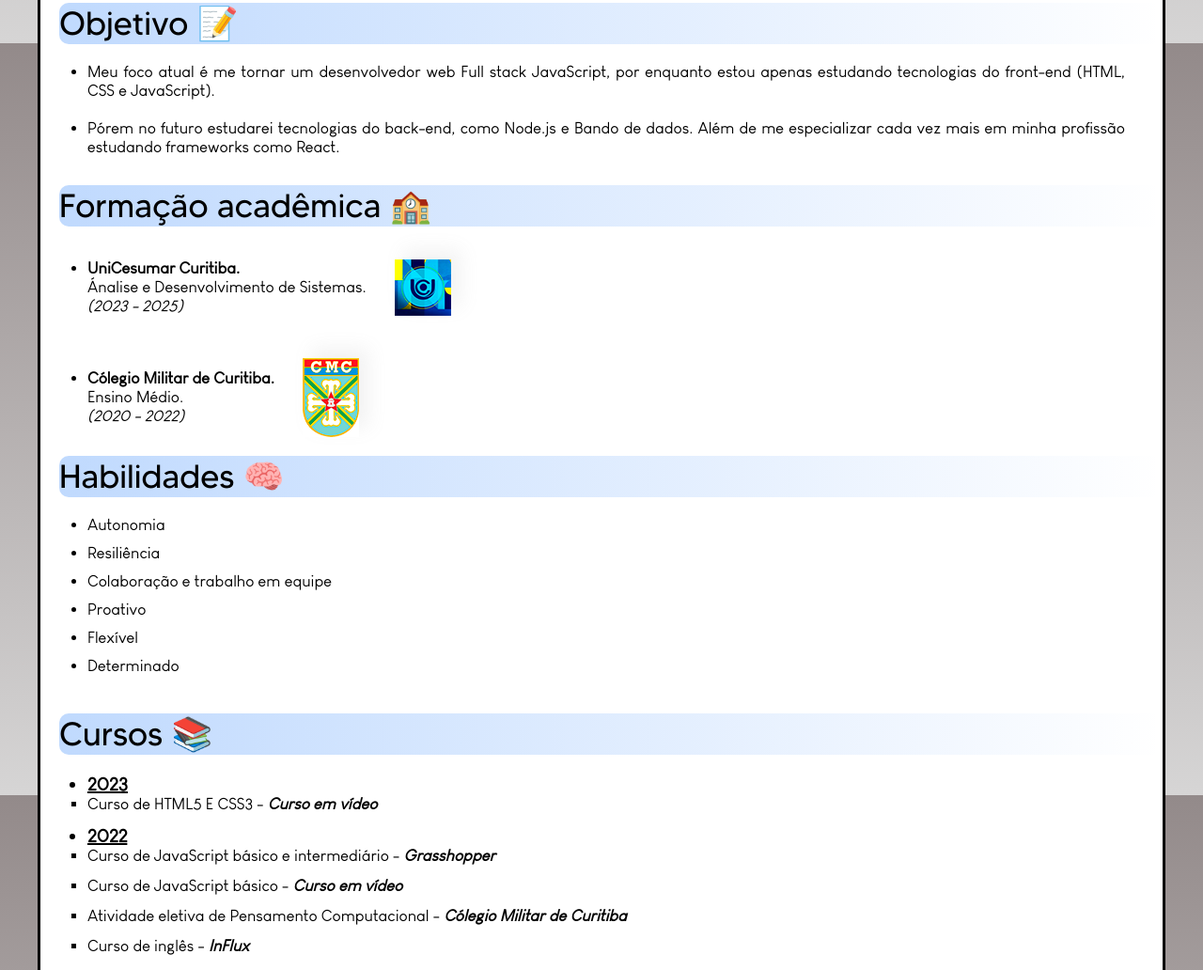
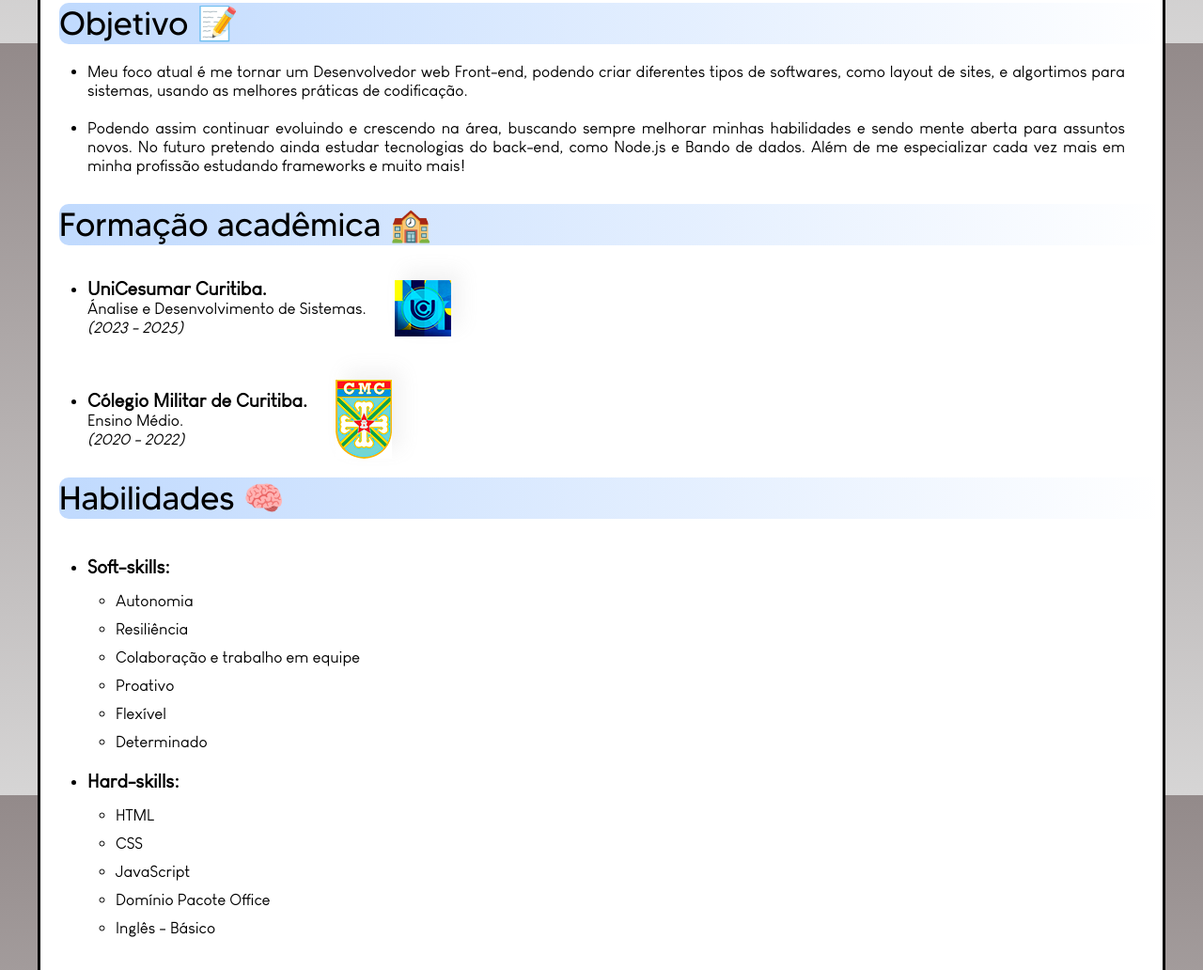
Before and after one commit to fernandokotinda/Site-Pessoal, a plain HTML site: page index.html in a window 1280 px wide. Shown: the part 754-1786 px from the top of the page at 94% size. Drawn offline with Linux system fonts and the light colour scheme.

Commit message:
fixed bug

```diff
--- a/index.html
+++ b/index.html
@@ -30,24 +30,20 @@
             <picture>
                 <img class="foto-perfil" src="fotos/foto de perfil.png" alt="Foto perfil">
             </picture>
-            <p class="perfil">
+            <div class="perfil">
                 <p>Meu nome é <strong>Fernando Kotinda</strong>, tenho 17 anos e moro em Curitiba.</p>
-
                 <p>Sou uma pessoa focada e disciplinada, que está sempre se esforçando para dar o melhor seja lá qual for a situação. Possuo metas e objetivos e irei continuar evoluindo a cada dia para alcança-los!</p>
-
                 <p>Desde os meus 16 anos estudo programação e desde então acabei me apaixonando no mundo da tecnologia.</p>
-
                 <p>Meu foco atual é me tornar um Desenvolvedor de sistemas web, por enquanto estou apenas estudando tecnologias do front-end (HTML, CSS e JavaScript).</p>
-
                 <p>Pretendo continuar sempre estudando conhecendo e aprendendo coisas novas, para que assim então conquiste minha independência financeira, estabilidade, e claro, uma carreira espetacular na área de tecnologia!</p>
-            </p>
+            </div>
         </article>
         <h3 id="objetivo">Objetivo 📝</h3>
         <article>
             <p>
-                <ul class="text" >
-                    <li>Meu foco atual é me tornar um desenvolvedor web Full stack JavaScript, por enquanto estou apenas estudando tecnologias do front-end (HTML, CSS e JavaScript).</li> <br>
-                    <li>Pórem no futuro estudarei tecnologias do back-end, como Node.js e Bando de dados. Além de me especializar cada vez mais em minha profissão estudando frameworks como React.</li>
+                <ul class="text flex" >
+                    <li>Meu foco atual é me tornar um Desenvolvedor web Front-end, podendo criar diferentes tipos de softwares, como layout de sites, e algortimos para sistemas, usando as melhores práticas de codificação.</li>
+                    <li>Podendo assim continuar evoluindo e crescendo na área, buscando sempre melhorar minhas habilidades e sendo mente aberta para assuntos novos. No futuro pretendo ainda estudar tecnologias do back-end, como Node.js e Bando de dados. Além de me especializar cada vez mais em minha profissão estudando frameworks e muito mais!</li>
                 </ul>
             </p>
         </article>
@@ -71,12 +67,28 @@
             <h3 id="habilidades">Habilidades 🧠</h3>
             <article class="text">
                 <ul>
-                    <li class="pad">Autonomia</li>
-                    <li class="pad">Resiliência</li>
-                    <li class="pad">Colaboração e trabalho em equipe</li>
-                    <li class="pad">Proativo</li>
-                    <li class="pad">Flexível</li>
-                    <li class="pad">Determinado</li>
+                    <li class="margin"><strong>Soft-skills:</strong>
+                        <ul class="skills">
+                            <li>Autonomia</li>
+                            <li>Resiliência</li>
+                            <li>Colaboração e trabalho em equipe</li>
+                            <li>Proativo</li>
+                            <li >Flexível</li>
+                            <li>Determinado</li>
+                        </ul>
+                    </li>
+
+
+                    <li class="margin"><strong>Hard-skills:</strong>
+                        <ul class="skills">
+                            <li>HTML</li>
+                            <li>CSS</li>
+                            <li>JavaScript</li>
+                            <li>Domínio Pacote Office</li>
+                            <li>Inglês - Básico</li>
+                        </ul>
+
+                    </li>
                 </ul>
             </article>
             <h3 id="cursos"> Cursos 📚</h3>
--- a/style.css
+++ b/style.css
@@ -143,14 +143,15 @@ main {
 }
 .perfil {
 
+    display: flex;
+    flex-direction: column;
+    align-items: flex-start;
+    justify-content: center;
     font: normal 17px 'texto';
     padding-left: 20px;
     padding-right: 40px;
     text-align: justify;
-    display: flex;
-    flex-direction: column;
-    align-items: flex-start;
-    justify-content: center;
+    gap: 20px;
 
 }
 .text {
@@ -161,6 +162,14 @@ main {
     list-style-type: disc;
 
 
+}
+.flex {
+
+    display: flex;
+    flex-direction: column;
+    justify-content: center;
+    align-items: flex-start;
+    gap: 20px;
 }
 .alinhar-uni, .alinhar-cmc {
 
@@ -195,10 +204,26 @@ main {
     list-style-type: square;
     padding-bottom: 12px;
 }
+.text strong {
 
-.pad {
+    font-size: 20px;
+    margin-top: 50px;
+}
+.margin{
 
-    padding-bottom: 10px;
+    margin: 20px 0px;
+}
+.skills {
+
+    margin-top: 15px;
+}
+.skills li {
+
+    margin: 10px 30px ;
+}
+.title-skills {
+
+    font-size: 10px;
 }
 .text-projeto{
 
```
